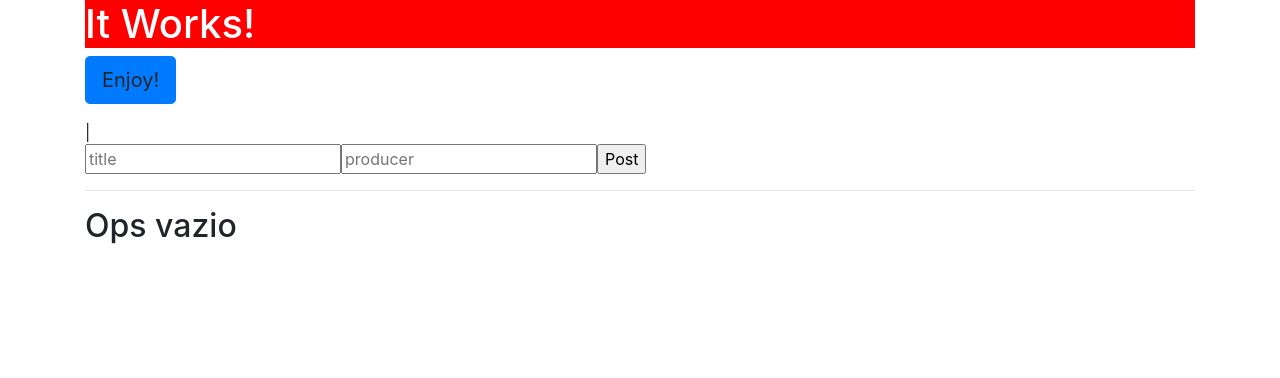
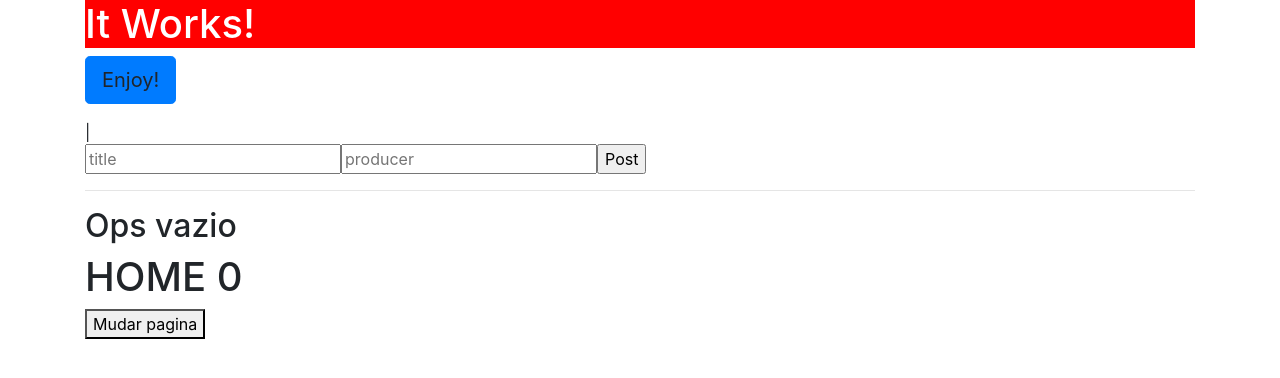
Before and after one commit to GuilhermeCampano/deciframe, a React app: page / in a window 1280 px wide. Shown: the top 378 px of the page. Built offline with nearby package versions, Linux system fonts and the light colour scheme.

Commit message:
Usa arrow function para não necessitar de fazer .bind(this)

```diff
--- a/src/app.jsx
+++ b/src/app.jsx
@@ -2,14 +2,35 @@ import 'bootstrap/dist/css/bootstrap.min.css';
 import styles from './index.scss';
 import React from 'react';
 import TodoBox from './components/todo/todoBox.jsx';
+import Home from './components/page/home.jsx';
+import About from './components/page/about.jsx';
 
 export default class App extends React.Component {
+  constructor(props) {
+    super(props);
+    this.state = {
+      currentPage: 'home'
+    };
+  }
+  changePage = () => {
+    if(this.state.currentPage == 'home'){
+      this.setState({currentPage: 'about'});
+    } else {
+      this.setState({currentPage: 'home'});
+    }
+  }
+  getPage() {
+    return this.state.currentPage == 'home' ? <Home/> : <About/>;
+  }
   render() {
+
     return (
       <div>
         <h1 className={styles.blueBg}>It Works!</h1>
         <p><a className="btn btn-primary btn-lg">Enjoy!</a></p>
         <TodoBox url='http://swapi.co/api/films/'/>
+        {this.getPage()}
+        <button onClick= {this.changePage}> Mudar pagina</button>
       </div>
     )
   }
--- /dev/null
+++ b/src/components/page/about.jsx
@@ -0,0 +1,11 @@
+import React from 'react';
+
+export default class About extends React.Component {
+  render() {
+    return(
+      <div className="about">
+        <h1> About </h1>
+      </div>
+    )
+  }
+}
--- /dev/null
+++ b/src/components/page/home.jsx
@@ -0,0 +1,21 @@
+import React from 'react';
+
+export default class Home extends React.Component {
+  constructor(props) {
+    super(props);
+    this.state = {
+      count: 0
+    };
+    // this.increaseCount = this.increaseCount.bind(this);
+  }
+  increaseCount = () => { // .bind(this)
+    this.setState({count: this.state.count + 1 });
+  }
+  render() {
+    return(
+      <div className="home">
+        <h1 onClick={this.increaseCount}> HOME {this.state.count}</h1>
+      </div>
+    )
+  }
+}
--- a/src/components/todo/todoBox.jsx
+++ b/src/components/todo/todoBox.jsx
@@ -10,10 +10,8 @@ class TodoBox extends React.Component {
     this.state = {
       data: []
     };
-    this.loadTodoFromServer = this.loadTodoFromServer.bind(this);
-    this.handleTodoSubmit = this.handleTodoSubmit.bind(this);
   }
-  loadTodoFromServer(){
+  loadTodoFromServer = () => {
     let self = this;
     Axios.get(this.props.url)
     .then(function (response) {
@@ -23,7 +21,7 @@ class TodoBox extends React.Component {
       console.log(error);
     });
   }
-  handleTodoSubmit(todo) {
+  handleTodoSubmit = (todo) => {
     console.info('new todo', todo);
     let newData = this.state.data;
     newData.push({
@@ -33,18 +31,20 @@ class TodoBox extends React.Component {
     });
     this.setState({data:newData});
   }
-  componentDidMount() {
+  componentDidMount = () => {
     // this.loadCommentsFromServer();
   }
+  displayTodoList() {
+    return this.state.data.length > 0 ?
+     <TodoList data={this.state.data}/>
+     : <h2>Ops vazio</h2>;
+  }
   render() {
-    let todoList = this.state.data.length > 0 ?
-        <TodoList data={this.state.data}/>
-        : <h2>Ops vazio</h2>;
     return (
       <div className="todoBox">
         <TodoForm onTodoSubmit={this.handleTodoSubmit} />
         <hr/>
-        {todoList}
+          {this.displayTodoList()}
       </div>
     )
   }
--- a/src/components/todo/todoForm.jsx
+++ b/src/components/todo/todoForm.jsx
@@ -6,17 +6,14 @@ export default class TodoForm extends React.Component {
      title:'',
      descripiton:''
    }
-   this.handleTitleChange = this.handleTitleChange.bind(this);
-   this.handleDescripitonChange = this.handleDescripitonChange.bind(this);
-   this.handleSubmit = this.handleSubmit.bind(this);
   }
-  handleTitleChange(e) {
+  handleTitleChange = (e) => {
    this.setState({title: e.target.value});
   }
-  handleDescripitonChange(e) {
+  handleDescripitonChange = (e) => {
    this.setState({descripiton: e.target.value});
   }
-  handleSubmit(e) {
+  handleSubmit = (e) => {
     e.preventDefault();
     var title = this.state.title.trim();
     var descripiton = this.state.descripiton.trim();
```
